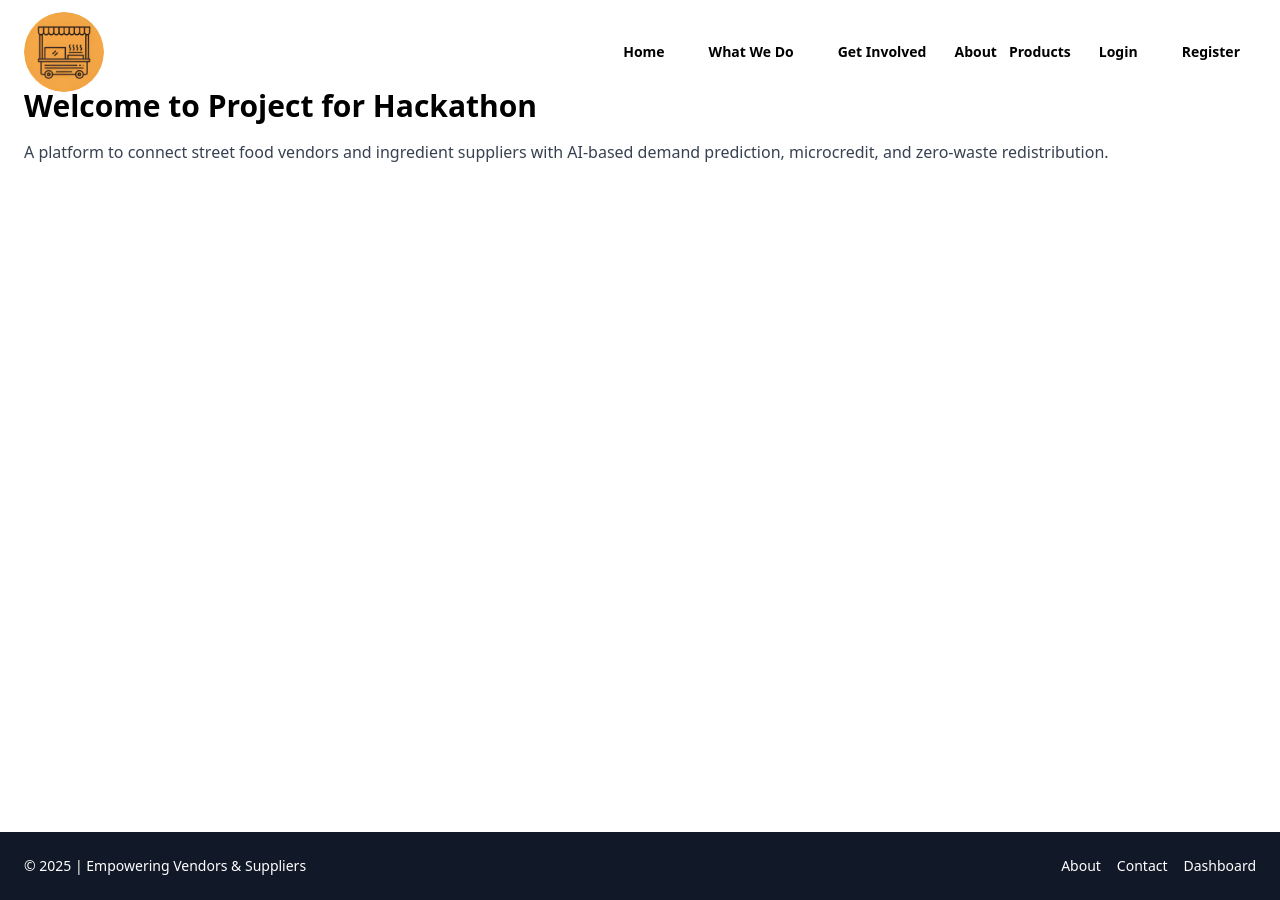
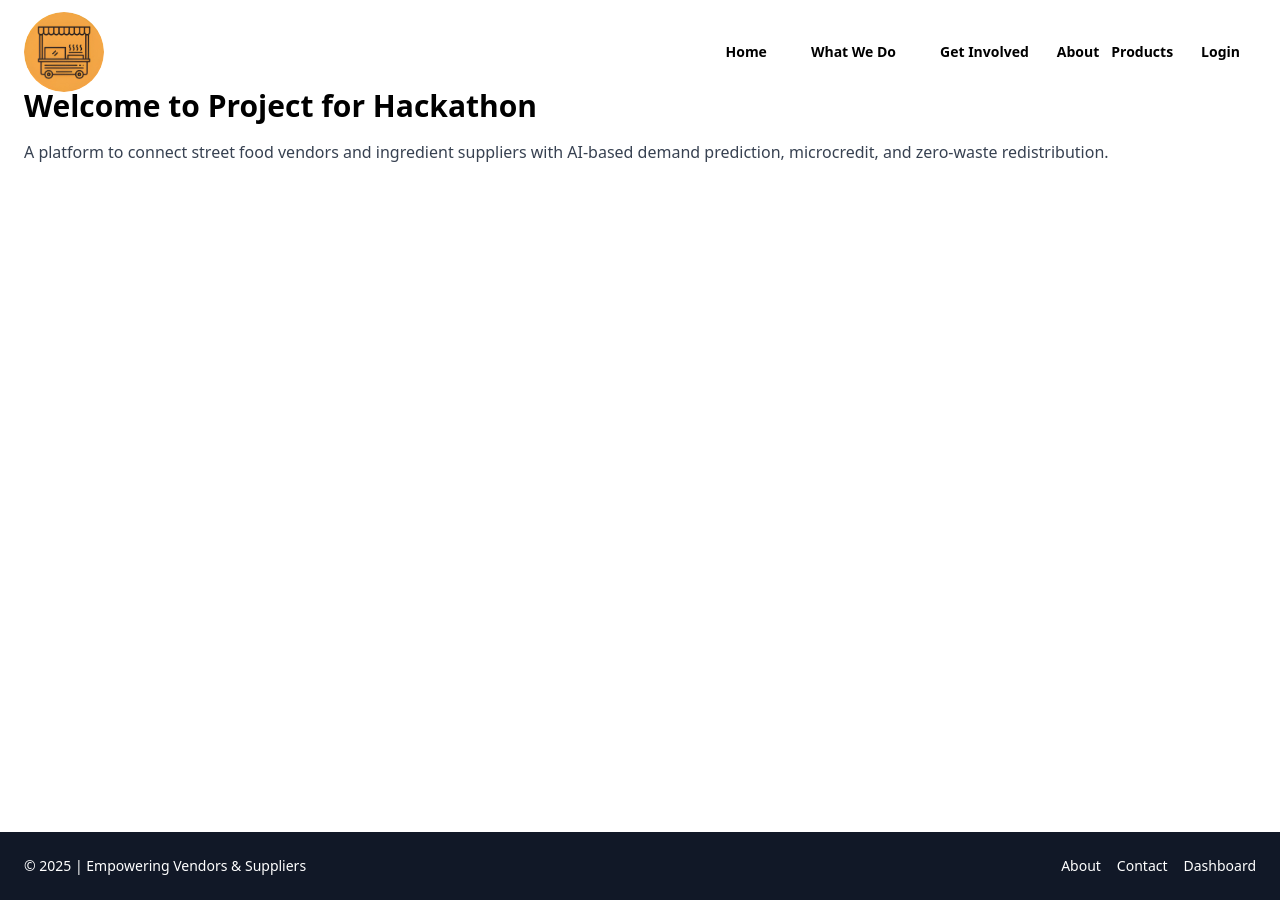
Before and after one commit to hackathonseries/Supply-Setu, a React (Vite) app in the folder frontend/: page / in a window 1280 px wide. Built offline with nearby package versions, Linux system fonts and the light colour scheme.

Commit message:
Update layout to include full-screen background image

```diff
--- a/frontend/src/Components/Navbar.jsx
+++ b/frontend/src/Components/Navbar.jsx
@@ -36,7 +36,7 @@ const Navbar = () => {
         {!isAuthenticated ? (
           <>
             <NavItem to="/login" label="Login" />
-            <NavItem to="/register" label="Register" />
+
           </>
         ) : (
           <>
```
